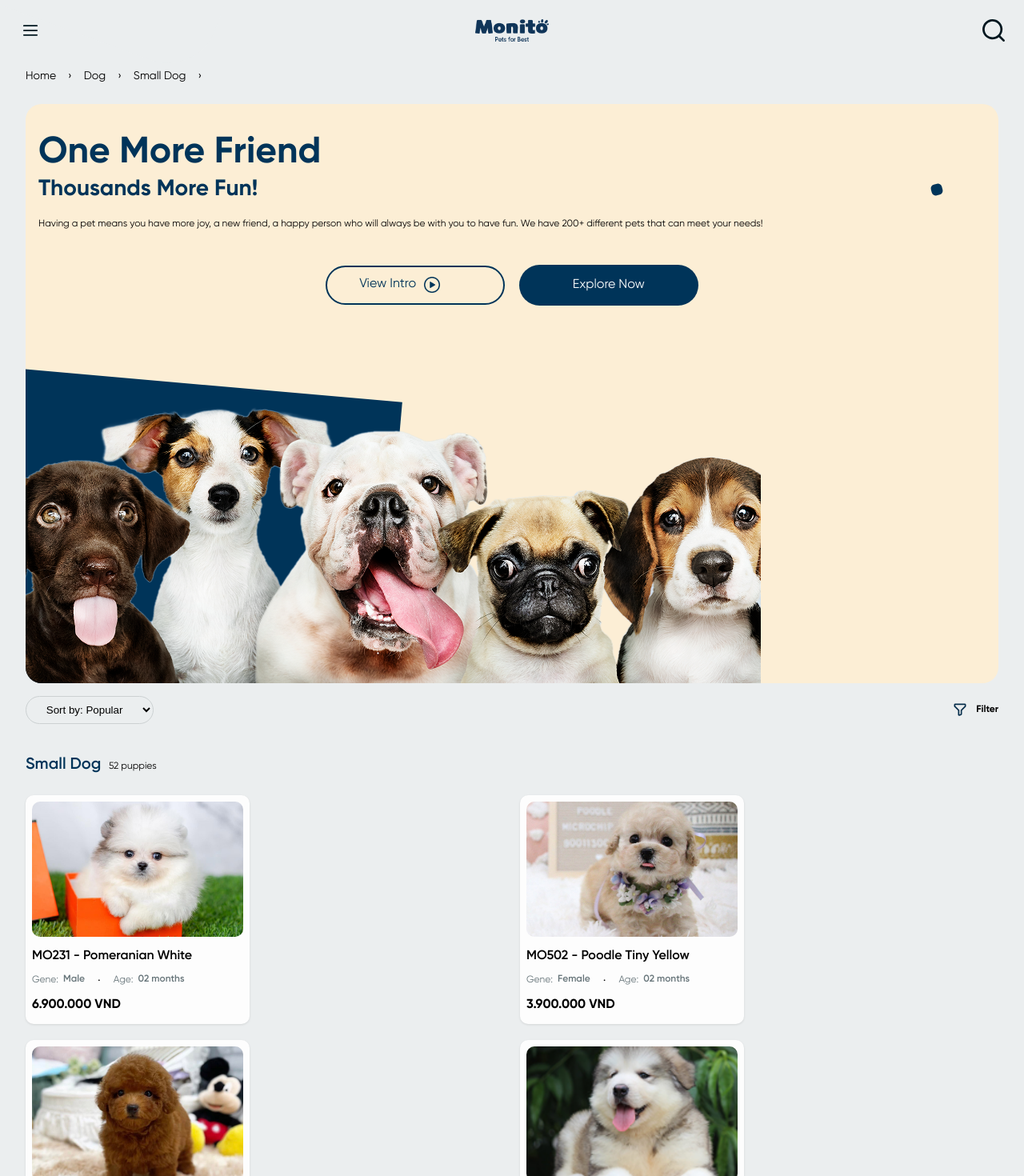
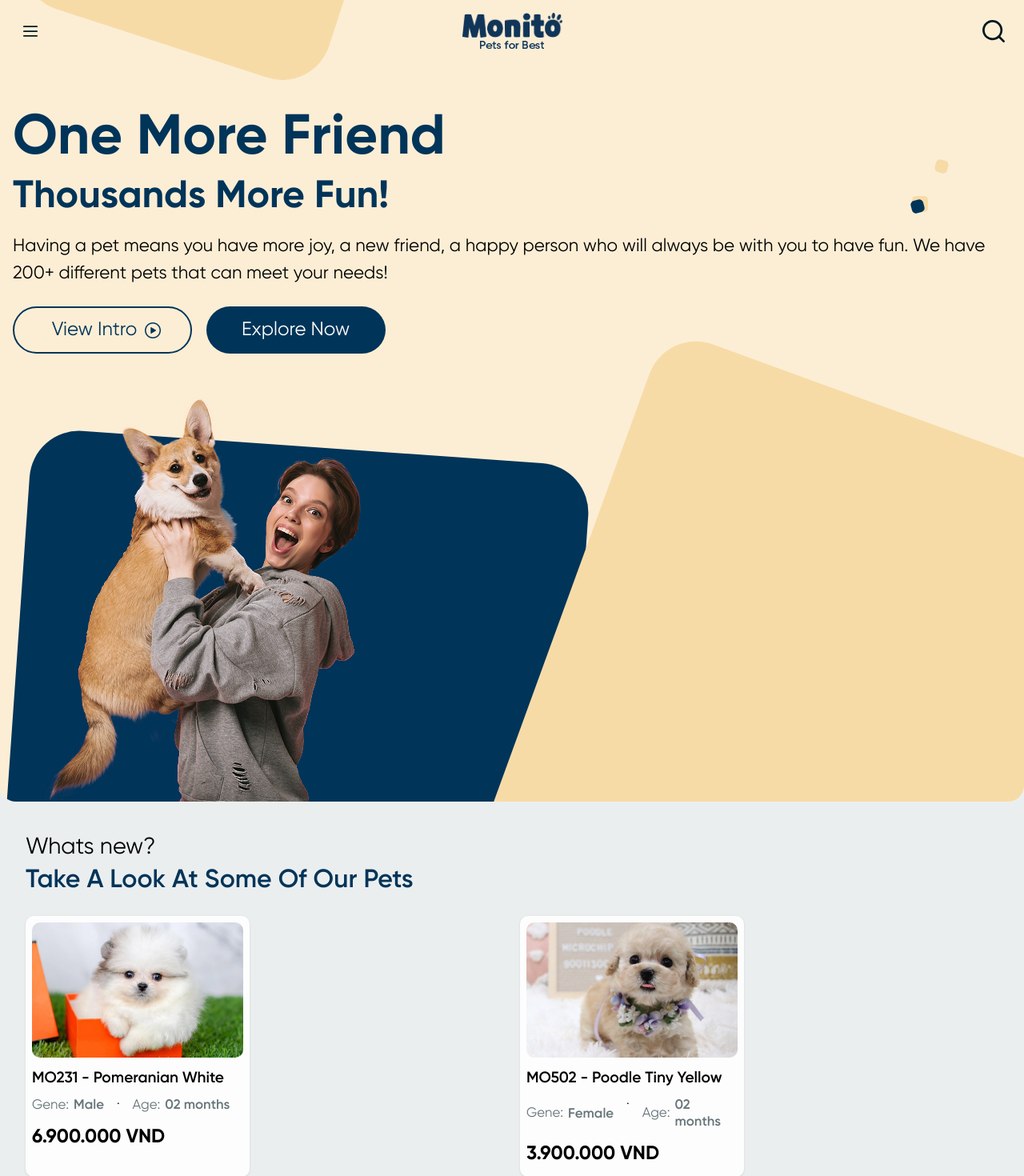
Before and after one commit to clarencepanto/monito-petwebsite, a React (Vite) app: page / in a window 1280 px wide. Shown: the top 1470 px of the page at 80% size. Built offline with nearby package versions, Linux system fonts and the light colour scheme.

Commit message:
640px homepage done

```diff
--- a/src/App.jsx
+++ b/src/App.jsx
@@ -4,7 +4,7 @@ import Categorypage from "./page/Categorypage";
 import PetDetailpage from "./page/PetDetailpage";
 
 function App() {
-  return <Categorypage />;
+  return <Homepage />;
 }
 
 export default App;
--- a/src/components/Footer.jsx
+++ b/src/components/Footer.jsx
@@ -10,16 +10,24 @@ function Footer() {
         <section className="footer__link">
           <ul className="flex-between">
             <li>
-              <a href="">Home</a>
+              <a className="flink" href="">
+                Home
+              </a>
             </li>
             <li>
-              <a href="">Category</a>
+              <a className="flink" href="">
+                Category
+              </a>
             </li>
             <li>
-              <a href="">About</a>
+              <a className="flink" href="">
+                About
+              </a>
             </li>
             <li>
-              <a href="">Contact</a>
+              <a className="flink" href="">
+                Contact
+              </a>
             </li>
           </ul>
         </section>
@@ -75,7 +83,7 @@ function Footer() {
           </div>
 
           <div className="termsconds">
-            <ul className="flex-between">
+            <ul className="flex-between ">
               <li>
                 <a href="">Terms of Service</a>
               </li>
--- a/src/components/Hero.jsx
+++ b/src/components/Hero.jsx
@@ -14,8 +14,8 @@ function Hero({ variant = "default", image }) {
           </p>
         </article>
         <div className="flex-row btn-cont--category">
-          <button className="btn btn--transparent  flex-start hero__btn hero__btn--marginfix m3-left">
-            <div className="p2-left">View Intro</div>
+          <button className="btn btn--transparent  flex-center hero__btn hero__btn--marginfix m3-left">
+            <div>View Intro</div>
 
             <img
               src="/images/logo/Play.png"
--- a/src/styles/components/_buttons.scss
+++ b/src/styles/components/_buttons.scss
@@ -31,6 +31,11 @@
     font-family: $font-primary;
     font-weight: $fw-regular;
     padding: 0.5rem 0;
+
+    @include sm {
+      font-size: 1.3rem;
+      padding: 0.8rem 0;
+    }
   }
 
   &--primarylarge {
@@ -41,5 +46,9 @@
     color: $neutral-color-00;
     border-radius: 10px;
     font-size: $fsm-2xl;
+
+    @include sm {
+      width: 510px;
+    }
   }
 }
--- a/src/styles/components/_card.scss
+++ b/src/styles/components/_card.scss
@@ -47,6 +47,10 @@
     font-weight: $fw-semibold;
     font-size: $fsm-2xl;
     margin: 0.5rem 0;
+
+    @include sm {
+      font-size: 1.2rem;
+    }
   }
 
   &__details {
@@ -73,6 +77,10 @@
       font-size: $fsm-md;
       font-weight: $fw-regular;
       margin: 0.25rem 0;
+
+      @include sm {
+        font-size: 1.05rem;
+      }
     }
 
     &-separator {
@@ -88,6 +96,10 @@
       font-size: $fsm-md;
       margin: 0.25rem 0;
       font-weight: $fw-semibold;
+
+      @include sm {
+        font-size: 1.05rem;
+      }
     }
   }
 
@@ -96,6 +108,10 @@
     font-size: $fsm-2xl;
     transform: translateY(10px);
     padding-bottom: 1rem;
+
+    @include sm {
+      font-size: 1.5rem;
+    }
   }
 }
 
@@ -123,6 +139,12 @@
     align-items: center;
     justify-content: center;
     margin: 0.3rem;
+
+    @include sm {
+      font-size: 1rem;
+      width: 160px;
+      height: 30px;
+    }
   }
 
   &__title {
@@ -130,6 +152,10 @@
     font-size: $fsm-2xl;
     margin: 0.5rem;
     line-height: 1.5rem;
+
+    @include sm {
+      font-size: 1.2rem;
+    }
   }
 
   &__details {
@@ -138,5 +164,10 @@
     margin: 0.5rem;
     line-height: 1.3rem;
     letter-spacing: 0.2px;
+
+    @include sm {
+      font-size: 1.2rem;
+      line-height: 1.5;
+    }
   }
 }
--- a/src/styles/components/_footer.scss
+++ b/src/styles/components/_footer.scss
@@ -16,6 +16,14 @@
     margin: auto;
   }
 
+  &__link {
+    .flink {
+      @include sm {
+        font-size: 1.3rem;
+      }
+    }
+  }
+
   &__logo {
     font-size: 1.5rem;
     width: 120px;
@@ -23,10 +31,20 @@
     z-index: 4;
     padding-bottom: 0.25rem;
 
+    @include sm {
+      width: 125px;
+      height: 35px;
+    }
+
     &--sub {
       width: 50px;
       height: 8px;
       z-index: 4;
+
+      @include sm {
+        width: 80px;
+        height: 10px;
+      }
     }
   }
 }
@@ -34,6 +52,11 @@
 .socialmedia-icon {
   width: 20px;
   height: 20px;
+
+  @include sm {
+    width: 30px;
+    height: 30px;
+  }
 }
 
 .divider {
@@ -49,6 +72,11 @@
   padding-bottom: 1rem;
   width: 250px;
   margin: auto;
+
+  @include sm {
+    font-size: 1.3rem;
+    width: 400px;
+  }
 }
 
 .copyright {
@@ -57,4 +85,8 @@
   font-size: $fsm-l;
   text-align: center;
   padding-bottom: 0.5rem;
+
+  @include sm {
+    font-size: 1.3rem;
+  }
 }
--- a/src/styles/components/_hero.scss
+++ b/src/styles/components/_hero.scss
@@ -13,18 +13,32 @@
   &__title {
     color: $color-interactive-1;
     font-size: 46px;
+
+    @include sm {
+      font-size: 4.4rem;
+    }
   }
 
   &__subtitle {
     color: $color-interactive-1;
     font-size: 28px;
     padding-bottom: 1rem;
+
+    @include sm {
+      font-size: 3rem;
+    }
   }
 
   &__details {
     font-size: $fsm-md;
     line-height: 1.3rem;
     padding-bottom: 1rem;
+
+    @include sm {
+      font-size: 1.4rem;
+      line-height: 1.5;
+      padding-bottom: 1.5rem;
+    }
   }
 
   &__img {
@@ -102,6 +116,10 @@
   &--marginfix {
     margin-right: 1.1rem;
   }
+
+  @include sm {
+    font-size: 1.5rem;
+  }
 }
 
 .squaredesign {
@@ -120,12 +138,26 @@
     background-color: $color-brand-1;
     z-index: 2;
 
+    @include sm {
+      width: 800px;
+      height: 800px;
+      bottom: -20rem;
+    }
+
     &--darkblue {
       background-color: $color-interactive-1;
       bottom: -13rem;
       left: 4rem;
       transform: rotate(1deg);
       z-index: 1;
+
+      @include sm {
+        width: 700px;
+        height: 700px;
+        bottom: -16rem;
+        left: 1rem;
+        transform: rotate(4deg);
+      }
     }
   }
 
@@ -139,6 +171,26 @@
       background-color: $color-brand-1;
       top: 59px;
       right: 100px;
+
+      @include sm {
+        top: 115px;
+        right: 120px;
+      }
+    }
+
+    &--darkblue {
+      background-color: $color-interactive-1;
+      top: 65px;
+      right: 103px;
+      z-index: 1;
+      width: 16px;
+      height: 16px;
+      transform: rotate(-15deg);
+
+      @include sm {
+        top: 120px;
+        right: 125px;
+      }
     }
 
     &--neard {
@@ -148,15 +200,11 @@
       width: 16px;
       height: 16px;
       transform: rotate(15deg);
-    }
-    &--darkblue {
-      background-color: $color-interactive-1;
-      top: 65px;
-      right: 103px;
-      z-index: 1;
-      width: 16px;
-      height: 16px;
-      transform: rotate(-15deg);
+
+      @include sm {
+        top: 70px;
+        right: 95px;
+      }
     }
   }
 }
--- a/src/styles/components/_input.scss
+++ b/src/styles/components/_input.scss
@@ -8,6 +8,10 @@
   outline: none;
   border: none;
   border: 1px solid $neutral-color-40;
+
+  @include sm {
+    width: 510px;
+  }
 
   @include md {
     width: 800px;
--- a/src/styles/components/_navbar.scss
+++ b/src/styles/components/_navbar.scss
@@ -49,10 +49,20 @@
     z-index: 4;
     padding-bottom: 0.25rem;
 
+    @include sm {
+      width: 125px;
+      height: 35px;
+    }
+
     &--sub {
       width: 42px;
       height: 6px;
       z-index: 4;
+
+      @include sm {
+        width: 80px;
+        height: 10px;
+      }
     }
   }
 
@@ -130,6 +140,14 @@
     top: -22.5rem;
     left: -4.5rem;
     transform: rotate(20deg);
+
+    @include sm {
+      left: 4rem;
+      top: -21rem;
+      width: 900px;
+      height: 900px;
+      transform: rotate(18deg);
+    }
   }
 }
 
--- a/src/styles/components/sections/_about.scss
+++ b/src/styles/components/sections/_about.scss
@@ -17,6 +17,10 @@
     padding-top: 2rem;
     position: relative;
     z-index: 2;
+
+    @include sm {
+      font-size: 4.4rem;
+    }
   }
 
   &__subtitle {
@@ -25,6 +29,10 @@
     font-size: 28px;
     padding-bottom: 1rem;
     z-index: 2;
+
+    @include sm {
+      font-size: 3rem;
+    }
   }
 
   &__details {
@@ -33,6 +41,12 @@
     padding-bottom: 2rem;
     position: relative;
     z-index: 2;
+
+    @include sm {
+      font-size: 1.4rem;
+      line-height: 1.9rem;
+      padding-bottom: 1.5rem;
+    }
   }
 
   &__img {
@@ -45,6 +59,10 @@
   font-weight: $fw-regular;
   z-index: 2;
   padding: 0.8rem 0;
+
+  @include sm {
+    font-size: 1.3rem;
+  }
 
   &--img {
     width: 20px;
@@ -67,4 +85,11 @@
   right: -50px;
   transform: rotate(12deg);
   background-color: $color-brand-2;
+
+  @include sm {
+    width: 750px;
+    height: 650px;
+    top: -130px;
+    right: -100px;
+  }
 }
--- a/src/styles/components/sections/_petknowledge.scss
+++ b/src/styles/components/sections/_petknowledge.scss
@@ -7,6 +7,9 @@
     font-weight: $fw-regular;
     padding-top: 2.5rem;
     font-size: $fsm-md;
+    @include sm {
+      font-size: 1.8rem;
+    }
   }
 
   &__title {
@@ -15,6 +18,10 @@
     color: $color-interactive-1;
     font-weight: $fw-semibold;
     font-size: $fsm-3xl;
+  }
+
+  @include sm {
+    font-size: 2rem;
   }
 }
 
--- a/src/styles/components/sections/_petlist.scss
+++ b/src/styles/components/sections/_petlist.scss
@@ -7,6 +7,10 @@
     font-weight: $fw-regular;
     padding-top: 2.5rem;
     font-size: $fsm-l;
+
+    @include sm {
+      font-size: 1.8rem;
+    }
   }
 
   &__title {
@@ -15,6 +19,10 @@
     color: $color-interactive-1;
     font-weight: $fw-semibold;
     font-size: $fsm-3xl;
+
+    @include sm {
+      font-size: 2rem;
+    }
   }
 
   &__cards {
```
